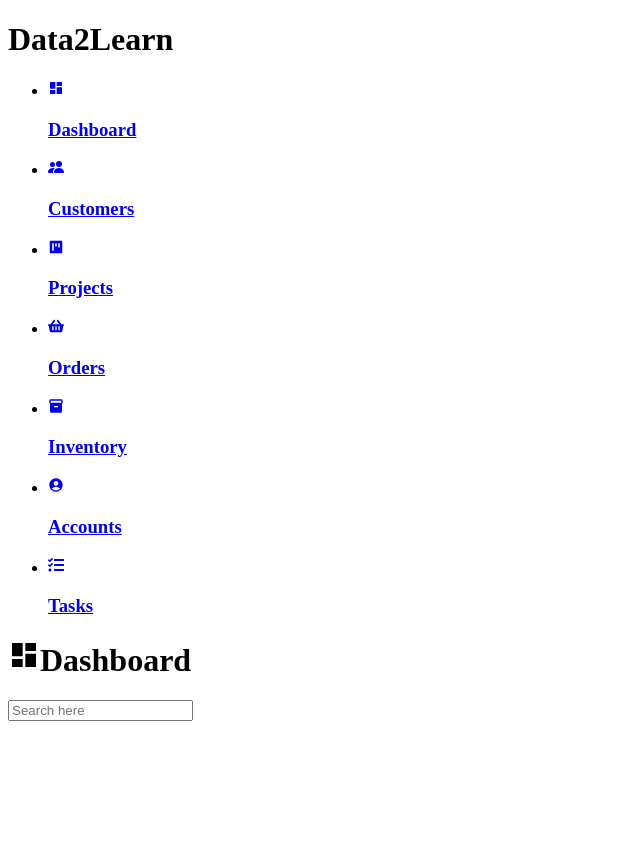
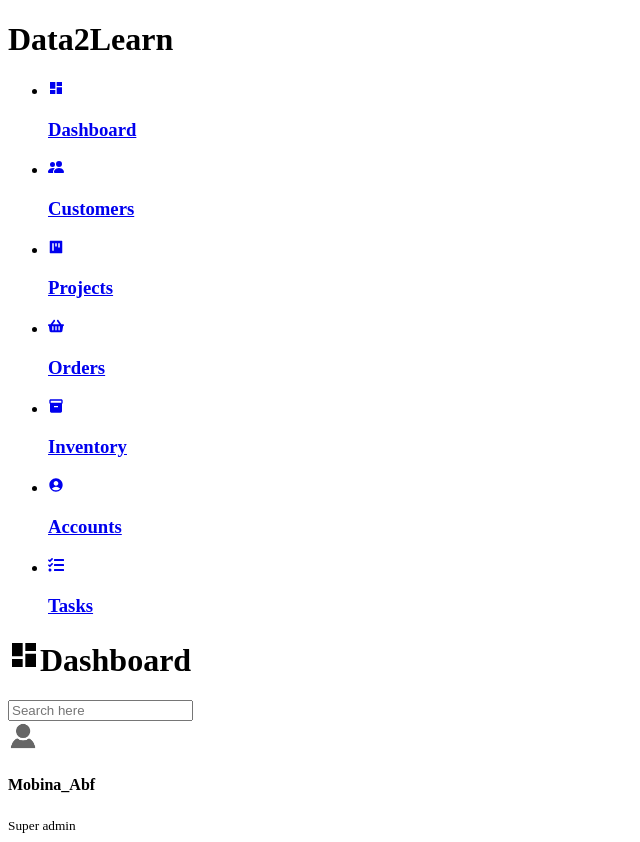
Before and after one commit to MobinaAbf/admin-dashboard, a React (Create React App) app: page / in a window 1280 px wide. Shown: the whole page, without its empty margins (0-640 px from the left). Before the commit the page ends 800 px from the top, so only its background shows below. Built offline with nearby package versions, Linux system fonts and the light colour scheme.

Commit message:
add admin image and admin name

```diff
--- a/src/Dashboard/Dashboard.js
+++ b/src/Dashboard/Dashboard.js
@@ -1,4 +1,5 @@
 import "./Dashboard.css";
+import myImage from "./images.png";
 import { MdDashboard, MdInventory, MdAccountCircle } from "react-icons/md";
 import { BsFillPeopleFill } from "react-icons/bs";
 import { AiFillProject } from "react-icons/ai";
@@ -79,7 +80,6 @@ const Dashboard = () => {
 
       <div className="main-content">
         <header>
-          <div className="header-title">
           <h1>
             <label for="">
               <span className="las la-bars">
@@ -88,9 +88,17 @@ const Dashboard = () => {
             </label>
             Dashboard
           </h1>
+
           <div className="search-wrapper">
             <span className="ls la-search"></span>
             <input type="search " placeholder="Search here " />
+          </div>
+
+          <div className="user-wrapper">
+            <img src={myImage} width="30px" height="30px" alt="" />
+            <div>
+              <h4>Mobina_Abf</h4>
+              <small>Super admin</small>
             </div>
           </div>
         </header>
```
Also changed, not shown: src/Dashboard/images.png (added). Lines whose indentation alone changed are shown as unchanged.
